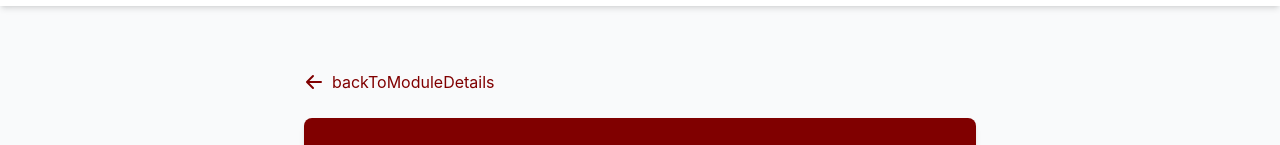
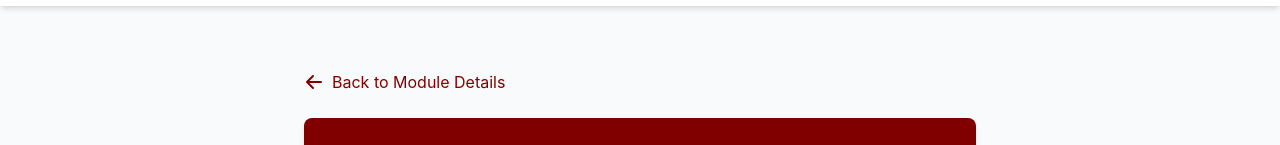
Before and after one commit to Star1ord/course-system-front-only, a React (Vite) app: page /modules/1/register in a window 1280 px wide. Shown: the part 122-267 px from the top of the page. Built offline with nearby package versions, Linux system fonts and the light colour scheme.

Commit message:
Text fixes

```diff
--- a/src/pages/ModuleDetails.jsx
+++ b/src/pages/ModuleDetails.jsx
@@ -44,7 +44,7 @@ function ModuleDetails() {
           <svg xmlns="http://www.w3.org/2000/svg" className="h-5 w-5 mr-2" viewBox="0 0 20 20" fill="currentColor">
             <path fillRule="evenodd" d="M9.707 16.707a1 1 0 01-1.414 0l-6-6a1 1 0 010-1.414l6-6a1 1 0 011.414 1.414L5.414 9H17a1 1 0 110 2H5.414l4.293 4.293a1 1 0 010 1.414z" clipRule="evenodd" />
           </svg>
-          {t('backToModules')}
+          {t('Back to Modules')}
         </button>
 
         <div className="bg-white rounded-lg shadow-md overflow-hidden">
--- a/src/pages/ModuleRegistration.jsx
+++ b/src/pages/ModuleRegistration.jsx
@@ -86,7 +86,7 @@ function ModuleRegistration() {
           <svg xmlns="http://www.w3.org/2000/svg" className="h-5 w-5 mr-2" viewBox="0 0 20 20" fill="currentColor">
             <path fillRule="evenodd" d="M9.707 16.707a1 1 0 01-1.414 0l-6-6a1 1 0 010-1.414l6-6a1 1 0 011.414 1.414L5.414 9H17a1 1 0 110 2H5.414l4.293 4.293a1 1 0 010 1.414z" clipRule="evenodd" />
           </svg>
-          {t('backToModuleDetails')}
+          {t('Back to Module Details')}
         </button>
 
         {success ? (
--- a/src/pages/Modules.jsx
+++ b/src/pages/Modules.jsx
@@ -79,7 +79,7 @@ function Modules() {
         <div className="relative">
           <input
             type="text"
-            placeholder={t('searchPlaceholder')}
+            placeholder={t('Search for a module')}
             value={searchTerm}
             onChange={(e) => setSearchTerm(e.target.value)}
             className="w-full p-3 border rounded-lg shadow-sm focus:outline-none focus:ring-2 focus:ring-maroon"
```
